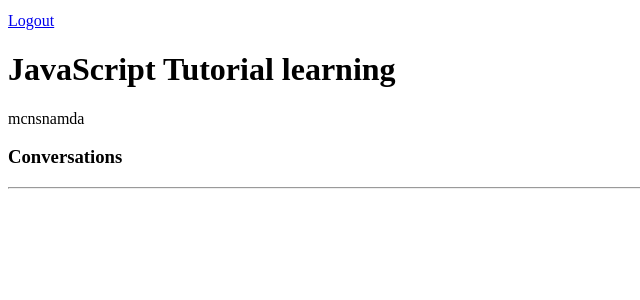
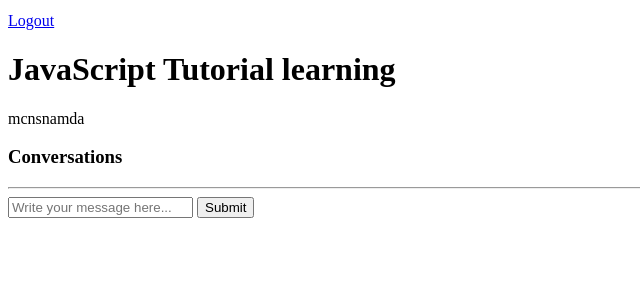
Before and after one commit to princesinghrajput/StudyBud, a Django app: page /room/9/ in a window 1280 px wide. Shown: the part 150-450 px from the top of the page, without its empty margins (0-640 px from the left). Run offline with Django 5.2, Linux system fonts and the light colour scheme; the first user in the database is signed in; data comes from the database, SQL or seed files in the repository.

Commit message:
create msg done

```diff
--- a/studybud/base/models.py
+++ b/studybud/base/models.py
@@ -31,7 +31,7 @@ class Room(models.Model):
 class Message(models.Model):
     user = models.ForeignKey(User, on_delete=models.CASCADE)
     room = models.ForeignKey(Room, on_delete=models.CASCADE)
-    body = models.TextField()
+    body = models.TextField(null=True)
 
     created_at = models.DateTimeField(auto_now_add=True)
     updated_at = models.DateTimeField(auto_now=True)
--- a/studybud/base/templates/base/room.html
+++ b/studybud/base/templates/base/room.html
@@ -24,4 +24,15 @@
     {% endfor %}
 
 </div>
+
+{% if request.user.is_authenticated %}
+<div class="comment-form">
+    <form action="" method="POST">
+        {% csrf_token %}
+        <input type="text" name="body" placeholder="Write your message here...">
+        <input type="submit" value="Submit" />
+    </form>
+</div>
+
+{% endif %}
 {% endblock %}
--- a/studybud/base/views.py
+++ b/studybud/base/views.py
@@ -9,7 +9,7 @@ from django.contrib import messages
 
 
 
-from .models import Room, Topic
+from .models import Room, Topic, Message
 from .forms import RoomForm
 
 
@@ -98,6 +98,15 @@ def home(request):
 def room(request, pk):
     room = Room.objects.get(id=pk)
     room_messages = room.message_set.all().order_by('-created_at')
+
+    if request.method == 'POST':
+        message = Message.objects.create(
+            user=request.user,
+            room=room,
+            body=request.POST.get('body')
+        )
+        return redirect('room', pk=room.id)
+
     context = {'room':room, 'room_messages': room_messages}
     return render(request, 'base/room.html', context)
 
```
Also changed, not shown: studybud/base/migrations/0004_alter_room_options_alter_message_body.py (added), studybud/base/migrations/0005_alter_message_body.py (added), studybud/db.sqlite3.
